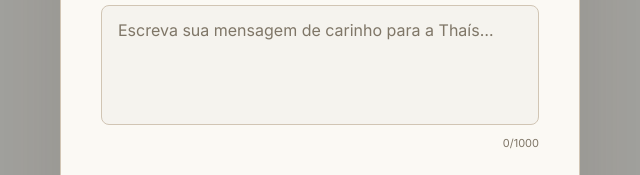
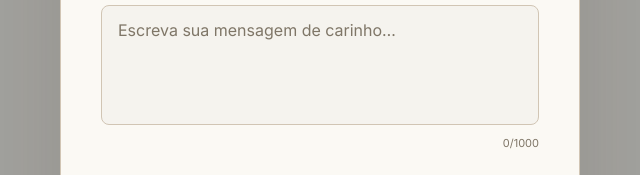
Before and after one commit to PedroLucasBastos/aniversarioThais, a website: page pages/mural.html in a window 1280 px wide. Both pictures are taken after a click on the button "Deixe sua Mensagem". Shown: the part 397-572 px from the top of the page, 320-960 px from the left. Drawn offline with nearby package versions, Linux system fonts and the light colour scheme; no server answers; a web font is replaced by a local one.

Commit message:
fix: corrigindo placeholder

```diff
--- a/pages/mural.html
+++ b/pages/mural.html
@@ -141,8 +141,8 @@
 
         <div class="mural-form-group">
           <label class="mural-form-label" for="muralMensagem">Sua mensagem</label>
-          <textarea id="muralMensagem" class="mural-form-textarea"
-            placeholder="Escreva sua mensagem de carinho para a Thaís…" maxlength="1000" required></textarea>
+          <textarea id="muralMensagem" class="mural-form-textarea" placeholder="Escreva sua mensagem de carinho…"
+            maxlength="1000" required></textarea>
           <p id="muralCharCounter" class="mural-form-counter">0/1000</p>
         </div>
 
```
